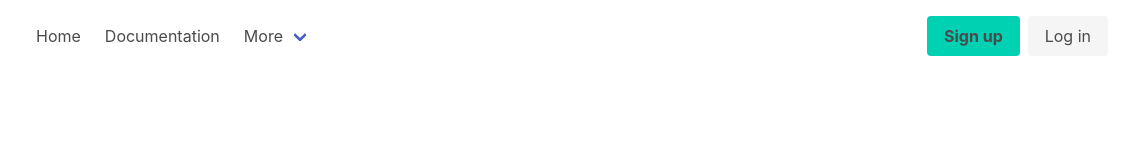
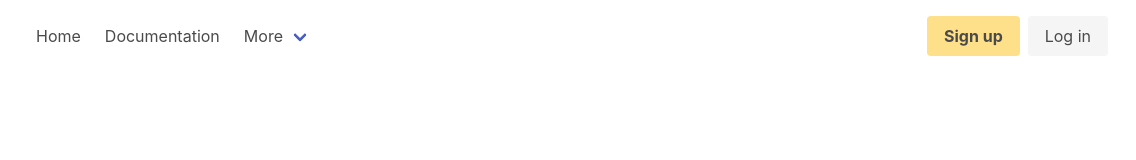
Before and after one commit to bj106319/TestProject1, a website: page html/index.html in a window 1280 px wide. Shown: the full height of the page, 144-1280 px from the left. Drawn offline with nearby package versions, Linux system fonts and the light colour scheme.

Commit message:
small changes

```diff
--- a/html/index.html
+++ b/html/index.html
@@ -60,7 +60,7 @@
               <div class="navbar-end">
                 <div class="navbar-item">
                   <div class="buttons">
-                    <a class="button is-primary">
+                    <a class="button is-warning">
                       <strong>Sign up</strong>
                     </a>
                     <a class="button is-light">
```
Also changed, not shown: html/login.html (+1 -1 lines).
